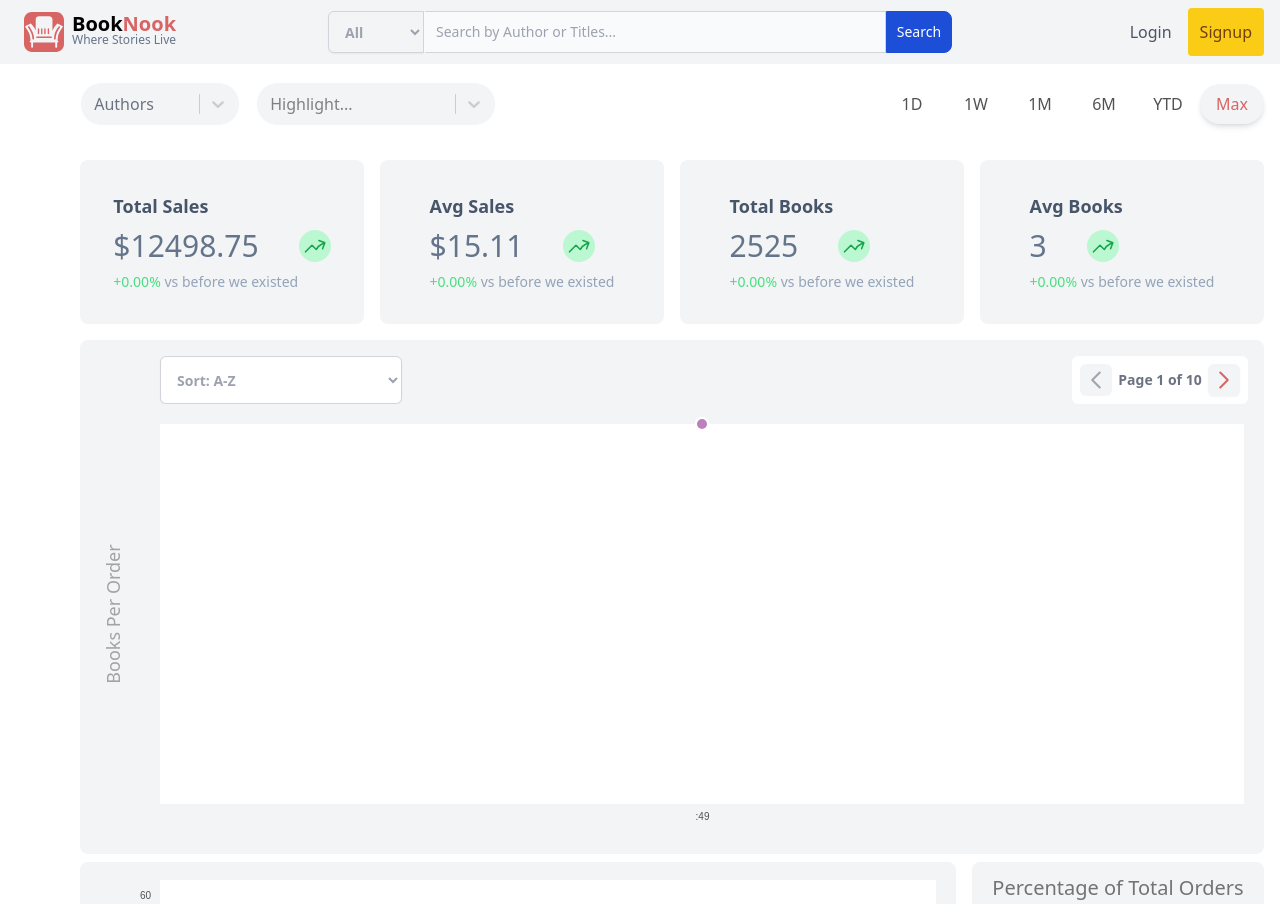
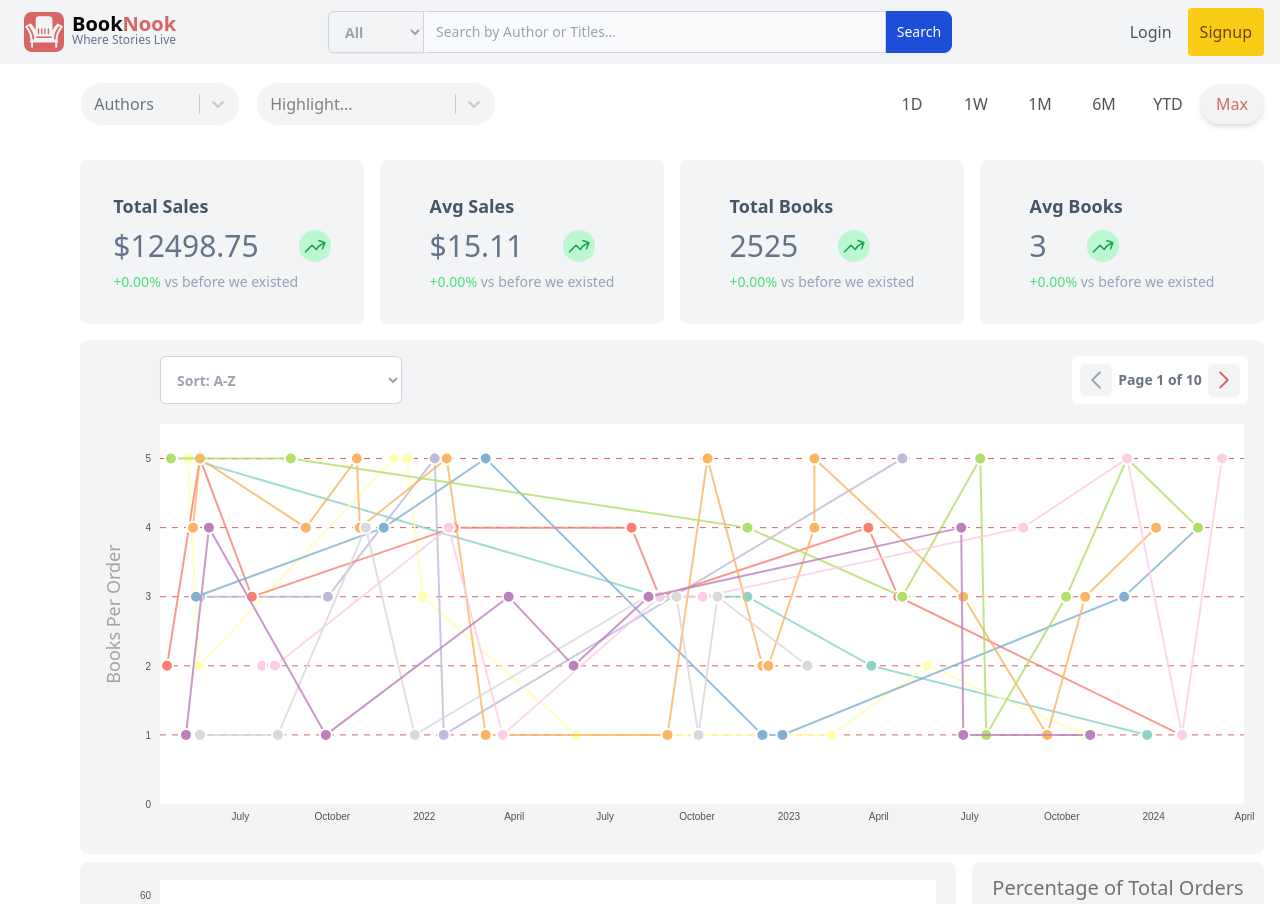
Before and after one commit to francoisdillinger/book_nook_frontend, a React (Vite) app: page / in a window 1280 px wide. Shown: the top 904 px of the page. Built offline with nearby package versions, Linux system fonts and the light colour scheme.

Commit message:
refactor: Remove commented out code and unused imports in AdminChart component

```diff
--- a/src/components/ChartComponents/AdminChart.tsx
+++ b/src/components/ChartComponents/AdminChart.tsx
@@ -61,8 +61,8 @@ export default function AdminChart({
 AdminChartType) {
 	const [orderedChartsData, setOrderedData] =
 		useState<CombinedChartDataOrdersType[]>();
-	const [allDates, setAllDates] = useState<string[]>([]);
-	const [allQuantities, setAllQuantinties] = useState<number[]>([]);
+	// const [allDates, setAllDates] = useState<string[]>([]);
+	// const [allQuantities, setAllQuantinties] = useState<number[]>([]);
 	const tooltip = useSelector((state: RootState) => state.ChartToolTip);
 	// const [sortOption, setSortOption] = useState<string>("Sort: A-Z");
 	// const options = [
@@ -112,12 +112,12 @@ AdminChartType) {
 			timeFilter,
 			sortedCombinedOrders
 		);
-		const flattenedDates = getFlattenedDates(timeFilteredChartData);
-		const flattenedQuanities = getFlattenedQuantities(timeFilteredChartData);
-		const uniqueDates = getUniqueDatas(flattenedDates);
-		const uniqueQuantities = getUniqueQuantities(flattenedQuanities);
-		setAllDates(uniqueDates);
-		setAllQuantinties(uniqueQuantities);
+		// const flattenedDates = getFlattenedDates(timeFilteredChartData);
+		// const flattenedQuanities = getFlattenedQuantities(timeFilteredChartData);
+		// const uniqueDates = getUniqueDatas(flattenedDates);
+		// const uniqueQuantities = getUniqueQuantities(flattenedQuanities);
+		// setAllDates(uniqueDates);
+		// setAllQuantinties(uniqueQuantities);
 		setOrderedData(timeFilteredChartData);
 		setPaginateThisList(
 			sortListBySelectOption(timeFilteredChartData, sortOption)
@@ -157,16 +157,17 @@ AdminChartType) {
 							<ResponsiveSVGContainer>
 								<LineChart
 									//height and width are provided by the <ResponsiveSVGContainer>
+									orderedChartsData={orderedChartsData}
 									paginatedList={paginatedList}
-									allDates={allDates}
-									allQuantities={allQuantities}
+									// allDates={allDates}
+									// allQuantities={allQuantities}
 									// margin={margin}
 									// timeFilter={timeFilter}
 									// tooltip={tooltip}
 									// setTooltip={setTooltip}
 									// colorScale={colorScale}
 									hasData={hasData}
-									setHasData={setHasData}
+									// setHasData={setHasData}
 									// setSelectOptions={setSelectOptions}
 									// doesToolTipOverflowWindow={doesToolTipOverflowWindow}
 									// focusedCategory={focusedCategory}
```
